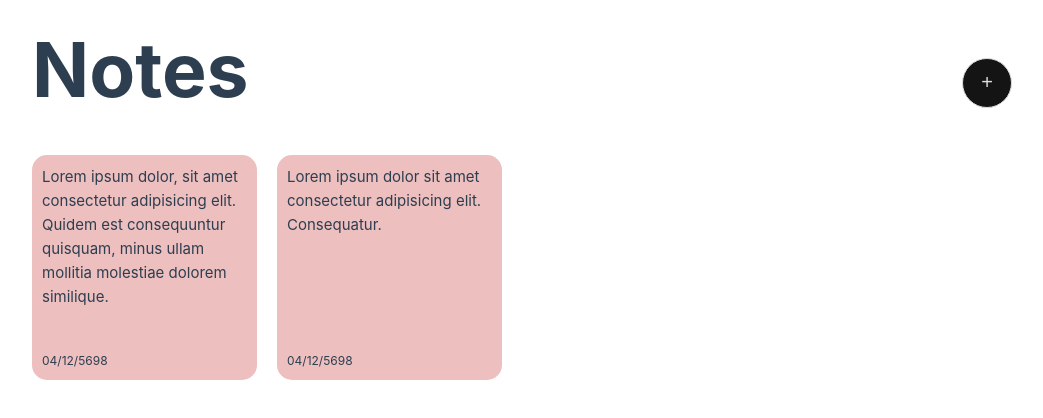
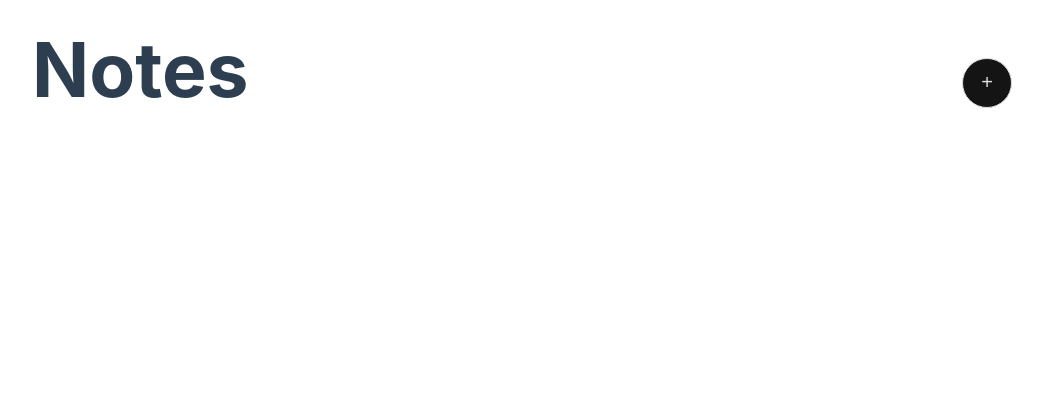
Before and after one commit to VernoB/MyVueNotesApp_v1, a Vue app: page / in a window 1280 px wide. Shown: the top 418 px of the page, without its empty margins (118-1161 px from the left). Built offline with nearby package versions, Linux system fonts and the light colour scheme.

Commit message:
Implementation of List rendering, Evend rendering and directives v-for

```diff
--- a/src/App.vue
+++ b/src/App.vue
@@ -1,7 +1,25 @@
 <script setup>
 import { ref } from 'vue';
+
 const showModal =  ref(false);
 const textModal = ref('');
+const Notes = ref([]);
+
+const getRandomColor = () => {
+  return "hsl(" + Math.random() * 360 + ", 100%, 75%)";
+}
+
+const addNote = () => {
+  Notes.value.push({
+    id: Math.floor(Math.random() * 10000000),
+    text: textModal.value,
+    dateNote: new Date(),
+    backgroundColor: getRandomColor()
+  })
+  showModal.value = false;
+  textModal.value = '';
+}
+
 </script>
 
 <template>
@@ -10,7 +28,7 @@ const textModal = ref('');
       <div v-if="showModal" class="overlay">
         <div class="modal">
           <textarea v-model="textModal" name="note" id="note" cols="30" rows="10"></textarea>
-          <button >add notes</button>
+          <button @click="addNote" >add notes</button>
           <button class="close" @click="showModal = !showModal">Close</button>
         </div>
       </div>
@@ -19,13 +37,9 @@ const textModal = ref('');
         <button @click="showModal = !showModal">+</button>
       </header>
       <div class="cards-container">
-        <div class="card">
-          <p class="main-text">Lorem ipsum dolor, sit amet consectetur adipisicing elit. Quidem est consequuntur quisquam, minus ullam mollitia molestiae dolorem similique.</p>
-          <p class="date">04/12/5698</p>
-        </div>
-        <div class="card">
-          <p class="main-text">Lorem ipsum dolor sit amet consectetur adipisicing elit. Consequatur.</p>
-          <p class="date">04/12/5698</p>
+        <div v-for="{text, dateNote, backgroundColor} in Notes" class="card" :style="{backgroundColor:backgroundColor}">
+          <p class="main-text">{{text}}</p>
+          <p class="date">{{dateNote.toLocaleDateString("en-US")}}</p>
         </div>
       </div>
     </div>
@@ -73,7 +87,6 @@ h1 {
 .card {
   width: 225px;
   height: 225px;
-  background-color: rgba(237, 191,191);
   padding: 10px;
   border-radius: 15px;
   display: flex;
```
